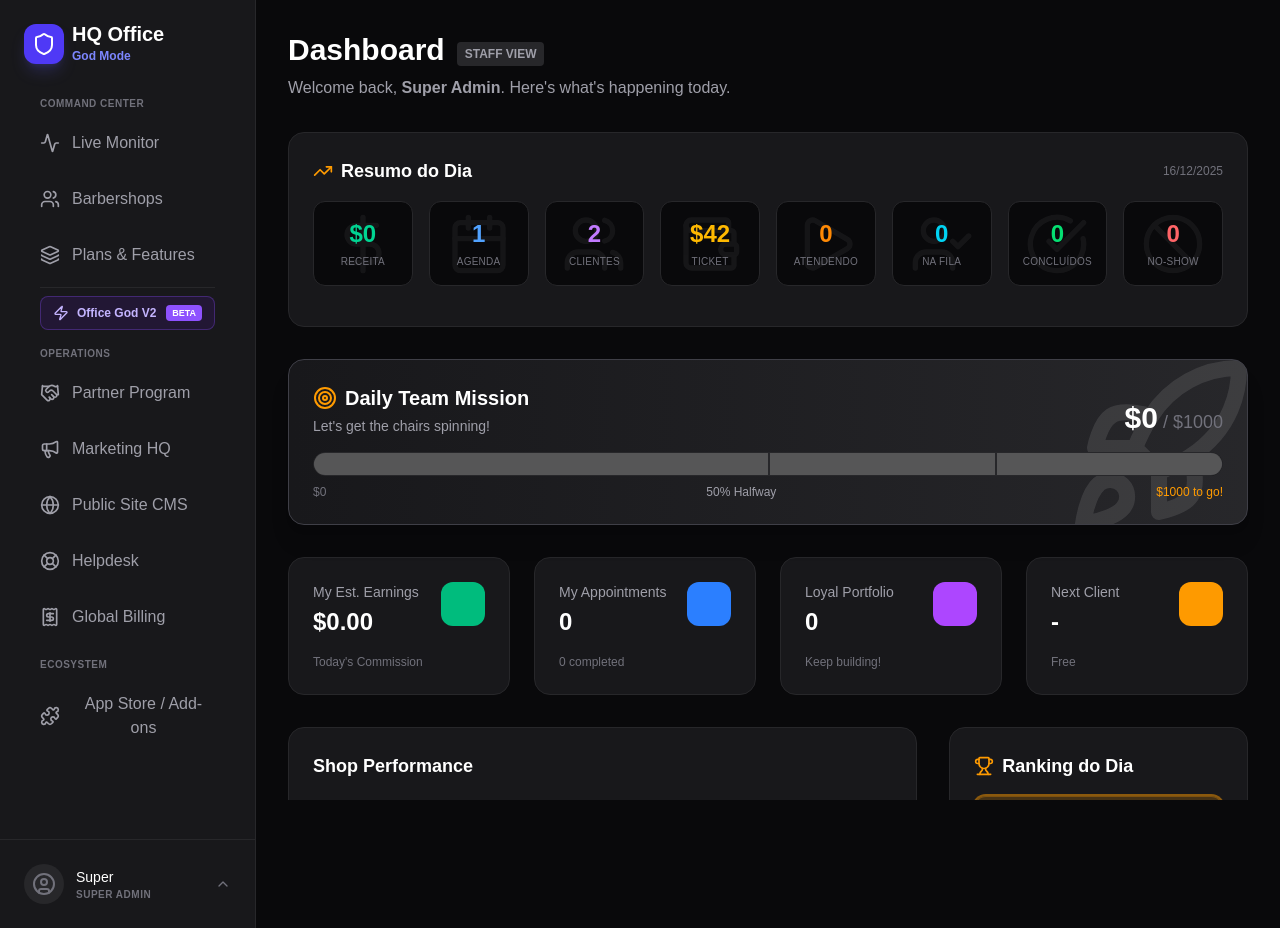
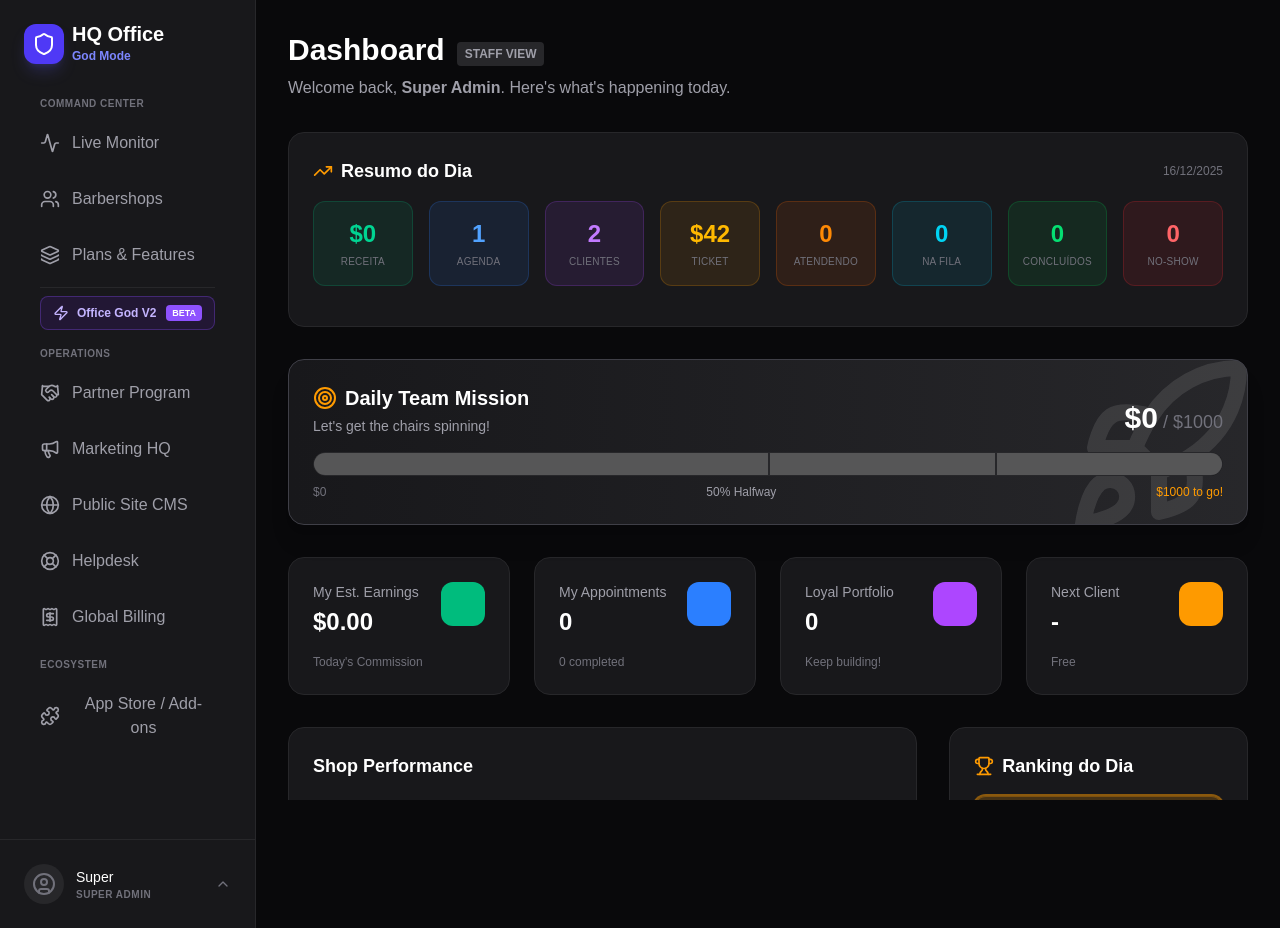
Before and after one commit to fabianofontes-oss/barberGold, a Next.js app: page /app/dashboard in a window 1280 px wide. Built offline with nearby package versions, Linux system fonts and the light colour scheme.

Commit message:
style: cards sem icones com fundos coloridos sutis

```diff
--- a/src/modules/dashboard/components/DaySummary.tsx
+++ b/src/modules/dashboard/components/DaySummary.tsx
@@ -42,16 +42,16 @@ export const DaySummary: React.FC<DaySummaryProps> = ({ todayRevenue = 0, active
   const myInProgress = inProgress.filter(a => a.staffId === currentUser.id);
   const myWaiting = waiting.filter(a => a.staffId === currentUser.id);
 
-  // 8 stats unificados (sem repetição)
+  // 8 stats unificados (sem repetição) - com fundos coloridos
   const allStats = [
-    { label: 'Receita', value: `$${todayRevenue.toFixed(0)}`, color: 'text-emerald-400', icon: DollarSign },
-    { label: 'Agenda', value: todayAppointments.length, color: 'text-blue-400', icon: Calendar },
-    { label: 'Clientes', value: activeClientsCount, color: 'text-purple-400', icon: Users },
-    { label: 'Ticket', value: '$42', color: 'text-amber-400', icon: Wallet },
-    { label: 'Atendendo', value: isOwner ? inProgress.length : myInProgress.length, color: 'text-orange-400', icon: Play, pulse: inProgress.length > 0 },
-    { label: 'Na Fila', value: isOwner ? waiting.length : myWaiting.length, color: 'text-cyan-400', icon: UserCheck },
-    { label: 'Concluídos', value: completed.length, color: 'text-green-400', icon: CheckCircle },
-    { label: 'No-Show', value: noShows.length, color: 'text-red-400', icon: Ban },
+    { label: 'Receita', value: `$${todayRevenue.toFixed(0)}`, color: 'text-emerald-400', bg: 'bg-emerald-500/10 border-emerald-500/20' },
+    { label: 'Agenda', value: todayAppointments.length, color: 'text-blue-400', bg: 'bg-blue-500/10 border-blue-500/20' },
+    { label: 'Clientes', value: activeClientsCount, color: 'text-purple-400', bg: 'bg-purple-500/10 border-purple-500/20' },
+    { label: 'Ticket', value: '$42', color: 'text-amber-400', bg: 'bg-amber-500/10 border-amber-500/20' },
+    { label: 'Atendendo', value: isOwner ? inProgress.length : myInProgress.length, color: 'text-orange-400', bg: 'bg-orange-500/10 border-orange-500/20', pulse: inProgress.length > 0 },
+    { label: 'Na Fila', value: isOwner ? waiting.length : myWaiting.length, color: 'text-cyan-400', bg: 'bg-cyan-500/10 border-cyan-500/20' },
+    { label: 'Concluídos', value: completed.length, color: 'text-green-400', bg: 'bg-green-500/10 border-green-500/20' },
+    { label: 'No-Show', value: noShows.length, color: 'text-red-400', bg: 'bg-red-500/10 border-red-500/20' },
   ];
 
   // Cliente sendo atendido agora
@@ -69,24 +69,15 @@ export const DaySummary: React.FC<DaySummaryProps> = ({ todayRevenue = 0, active
 
       {/* Unified Stats Grid - 8 cols desktop, 4 cols mobile */}
       <div className="grid grid-cols-4 md:grid-cols-8 gap-3 md:gap-4 mb-4">
-        {allStats.map((stat, idx) => {
-          const Icon = stat.icon;
-          return (
+        {allStats.map((stat, idx) => (
           <div
             key={idx}
-              className={`relative text-center py-4 px-2 rounded-xl bg-zinc-950 border border-zinc-800 overflow-hidden ${stat.pulse ? 'ring-1 ring-orange-500/50' : ''}`}
+            className={`text-center py-4 px-2 rounded-xl border ${stat.bg} ${stat.pulse ? 'ring-1 ring-orange-500/50' : ''}`}
           >
-              {/* Background Icon - Large like Daily Team */}
-              <Icon className="absolute top-1/2 left-1/2 -translate-x-1/2 -translate-y-1/2 w-16 h-16 text-white opacity-5" />
-
-              {/* Content */}
-              <div className="relative z-10">
             <p className={`text-xl md:text-2xl font-bold ${stat.color}`}>{stat.value}</p>
             <p className="text-[9px] md:text-[10px] text-zinc-500 uppercase tracking-wide mt-1">{stat.label}</p>
           </div>
-            </div>
-          );
-        })}
+        ))}
       </div>
 
       {/* Currently Serving */}
```
Lines whose indentation alone changed are shown as unchanged.
